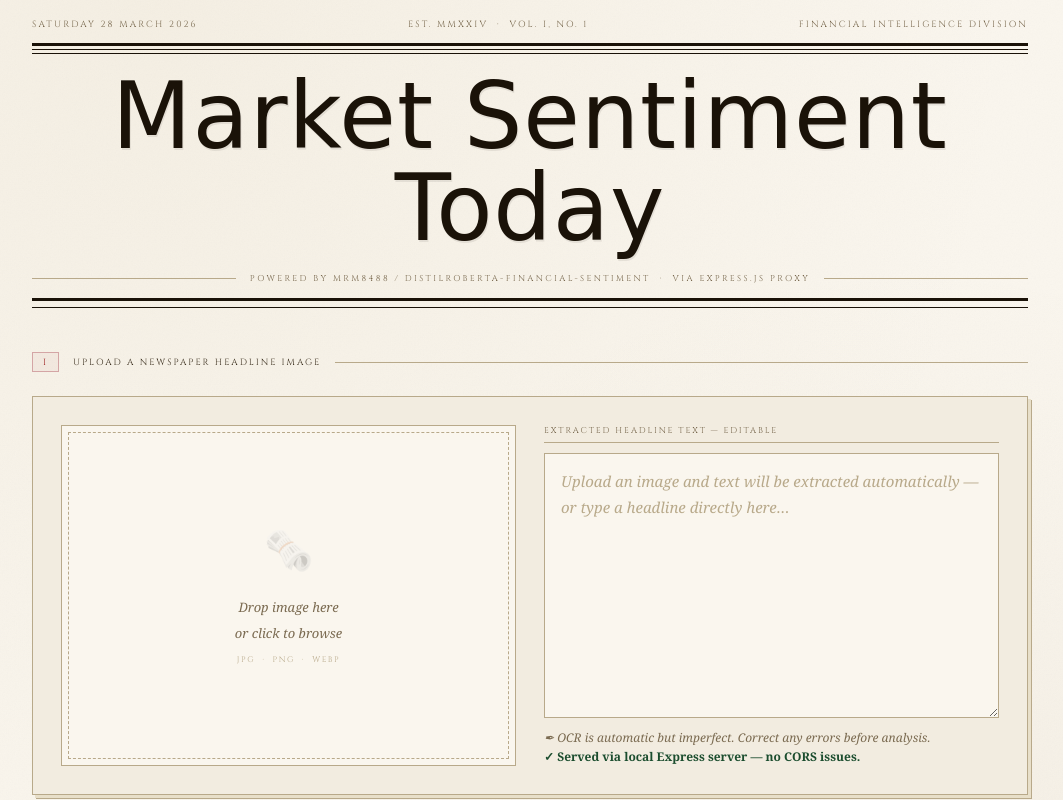
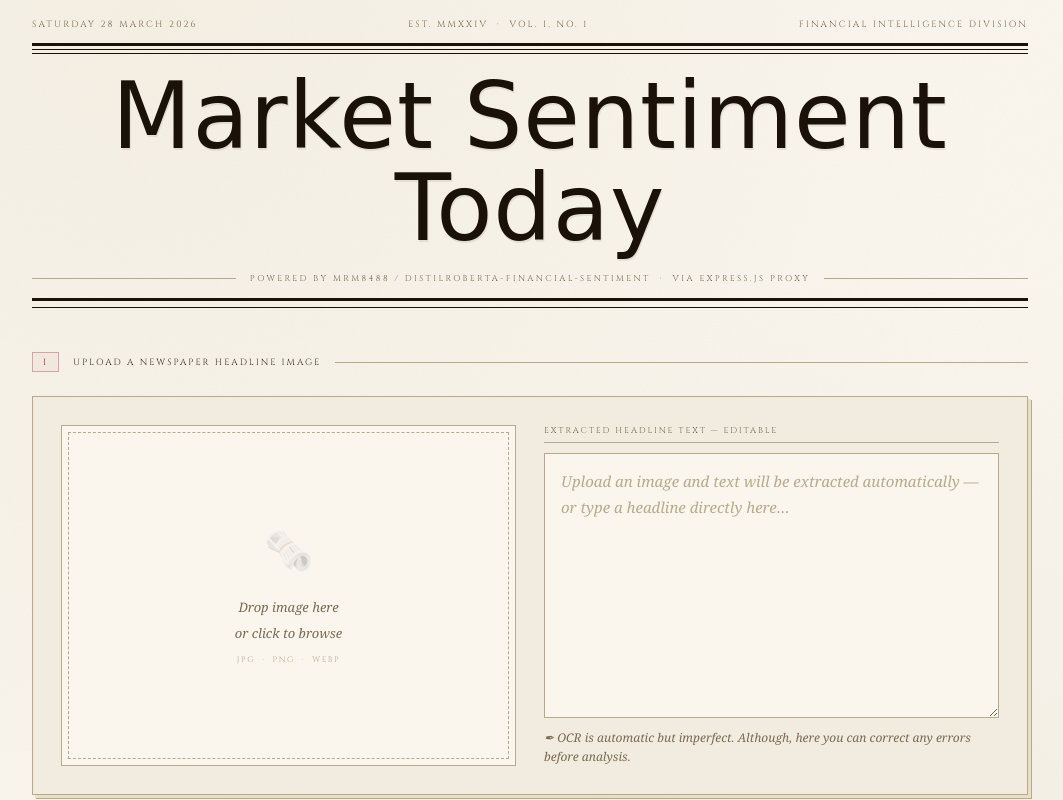
Before and after one commit to addy-rall/webapp-model, a website: page public/index.html in a window 1280 px wide. Shown: the top 800 px of the page, without its empty margins (110-1173 px from the left). Drawn offline with Linux system fonts and the light colour scheme; a web font is replaced by a local one.

Commit message:
Update index.html

```diff
--- a/public/index.html
+++ b/public/index.html
@@ -217,7 +217,7 @@ footer { max-width:1060px; margin:0 auto; padding:16px 32px 32px; display:flex;
       <div class="ocr-panel">
         <div class="field-label">Extracted Headline Text — editable</div>
         <textarea id="ocr-text" placeholder="Upload an image and text will be extracted automatically — or type a headline directly here…"></textarea>
-        <p class="ocr-note">✒ OCR is automatic but imperfect. Correct any errors before analysis.<br/><strong>✓ Served via local Express server — no CORS issues.</strong></p>
+        <p class="ocr-note">✒ OCR is automatic but imperfect. Although, here you can correct any errors before analysis.<br/>
       </div>
     </div>
   </div>
```
